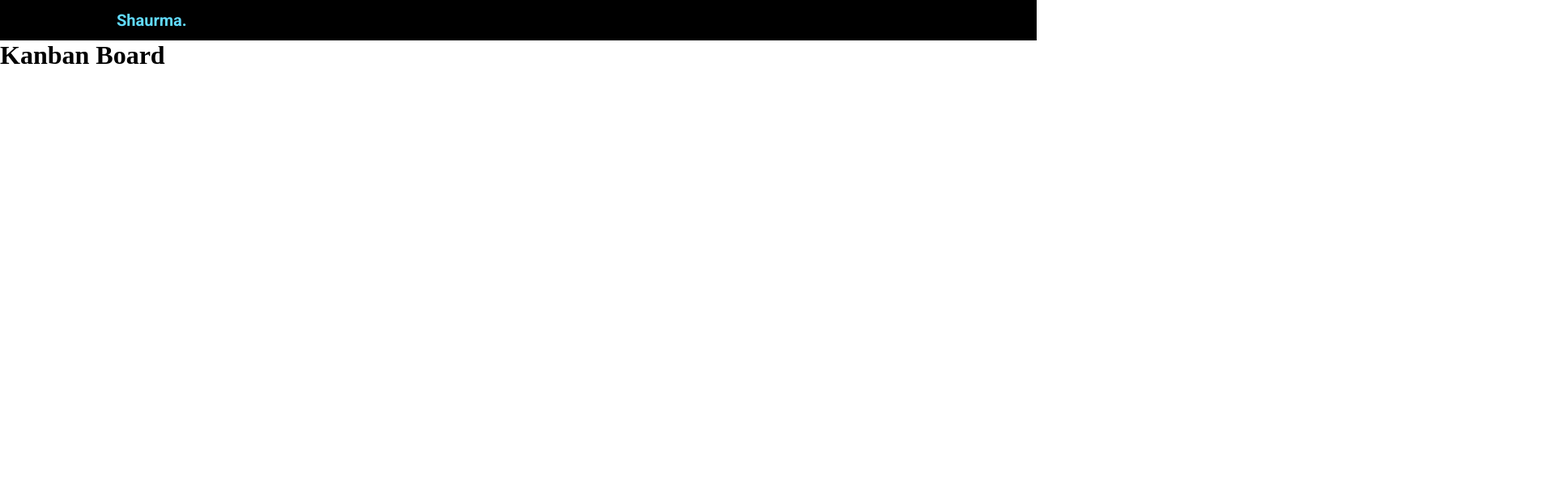
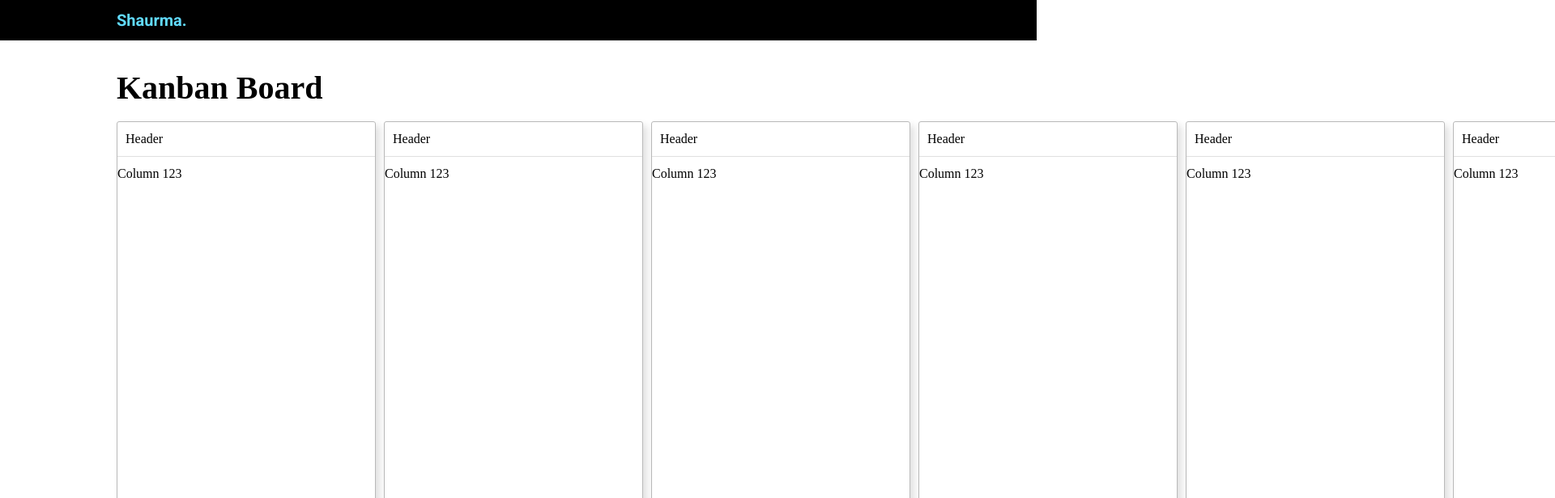
Before and after one commit to PotapenkoVadim/kanban-board, a Next.js app: page / in a window 1280 px wide. Shown: the top 616 px of the page at 81% size, 1920 px wide, since content can reach past the window. Built offline with nearby package versions, Linux system fonts and the light colour scheme.

Commit message:
feat: implement base kanban template

```diff
--- /dev/null
+++ b/src/components/common/kanban-template/_column.tsx
@@ -0,0 +1,13 @@
+import classNames from 'classnames/bind';
+import styles from './kanban-template.module.scss';
+
+const cx = classNames.bind(styles);
+
+export default function KanbanTemplateColumn(): JSX.Element {
+  return (
+    <div className={cx('kanban__column')}>
+      <div className={cx('kanban__column-header')}>Header</div>
+      <div className={cx('kanban__column-content')}>Column 123</div>
+    </div>
+  );
+}
--- /dev/null
+++ b/src/components/common/kanban-template/kanban-template.module.scss
@@ -0,0 +1,15 @@
+@import '../../../styles/variables';
+@import '../../../styles/mixins';
+
+.kanban {
+  &__header { margin: 35px 0; position: fixed; top: 50px; }
+  &__title { font-size: 2.5rem; }
+
+  &__content { height: calc(100vh - 170px); display: flex; gap: 10px; padding-right: 10px; margin-top: 100px; }
+  &__column { min-width: 320px; flex-shrink: 0; border-radius: 3px; border: 1px solid $grey; box-shadow: 5px 5px 10px $light;
+    &-header { padding: 12px 10px; border-bottom: 1px solid $light; }
+    &-content { padding: 12px 0; }
+  }
+
+  &__emptyslot { min-width: 50px; }
+}
--- /dev/null
+++ b/src/components/common/kanban-template/kanban-template.tsx
@@ -0,0 +1,31 @@
+import classNames from 'classnames/bind';
+import styles from './kanban-template.module.scss';
+import KanbanTemplateColumn from './_column';
+
+const cx = classNames.bind(styles);
+
+export default function KanbanTemplate(): JSX.Element {
+  return (
+    <div className={cx('kanban')}>
+      <div className={cx('kanban__header')}>
+        <h1 className={cx('kanban__title')}>Kanban Board</h1>
+      </div>
+
+      <div className={cx('kanban__content')}>
+        <KanbanTemplateColumn />
+        <KanbanTemplateColumn />
+        <KanbanTemplateColumn />
+        <KanbanTemplateColumn />
+        <KanbanTemplateColumn />
+        <KanbanTemplateColumn />
+        <KanbanTemplateColumn />
+        <KanbanTemplateColumn />
+        <KanbanTemplateColumn />
+        <KanbanTemplateColumn />
+        <KanbanTemplateColumn />
+
+        <div className={cx('kanban__emptyslot')} />
+      </div>
+    </div>
+  );
+}
--- a/src/components/layout/layout.module.scss
+++ b/src/components/layout/layout.module.scss
@@ -1,6 +1,6 @@
 @import '../../styles/variables';
 @import '../../styles/mixins';
 
-.layout {
-  &__header { @include flex-align-center; min-height: 50px; background-color: $black; color: $white; }
+.layout { padding-top: 50px;
+  &__header { @include flex-align-center; position: fixed; top: 0; left: 0; width: 100%; min-height: 50px; background-color: $black; color: $white; }
 }
--- a/src/pages/index.tsx
+++ b/src/pages/index.tsx
@@ -1,11 +1,13 @@
 import Layout from '@/components/layout/layout';
+import Container from '@/components/ui-kit/container/container';
+import KanbanTemplate from '@/components/common/kanban-template/kanban-template';
 
 export default function Home(): JSX.Element {
   return (
     <Layout>
-      <main>
-        <h1>Kanban Board</h1>
-      </main>
+      <Container>
+        <KanbanTemplate />
+      </Container>
     </Layout>
   );
 }
--- a/src/styles/_variables.scss
+++ b/src/styles/_variables.scss
@@ -5,3 +5,5 @@ $font: 16px;
 $black: #000000;
 $white: #FFFFFF;
 $primary: #61dAFB;
+$grey: #B9B9B9;
+$light: #E0E0E0;
--- a/src/styles/globals.scss
+++ b/src/styles/globals.scss
@@ -2,4 +2,4 @@
 @import './mixins';
 
 * { box-sizing: border-box; padding: 0; margin: 0; }
-body { font-family: var(--mukta-font); font-weight: 400; font-size: $font; }
+body { font-family: var(--mukta-font); font-weight: 400; font-size: $font; color: $black; }
```
